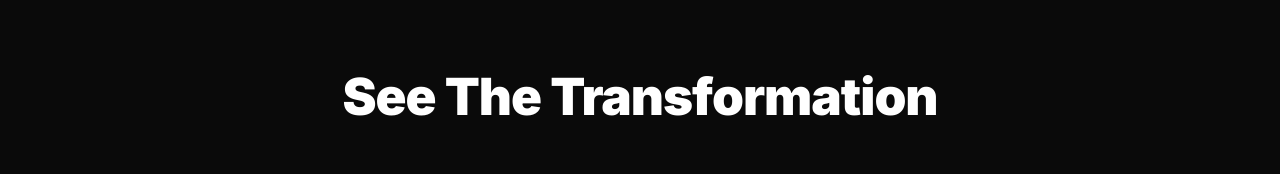
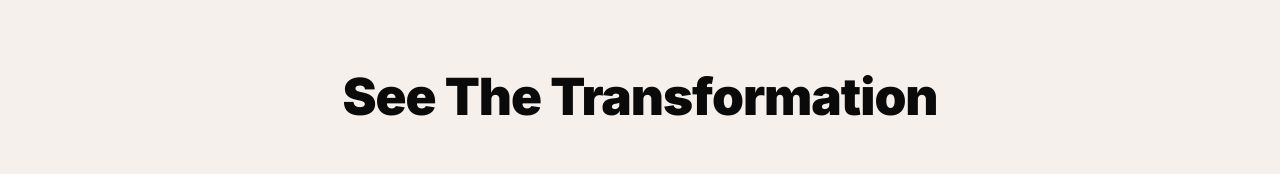
Before and after one commit to digitalsovran-rgb/sovran-landing, a React (Vite) app: page / in a window 1280 px wide. Shown: the part 985-1159 px from the top of the page. Built offline with nearby package versions, Linux system fonts and the light colour scheme.

Commit message:
transformation section cream background

```diff
--- a/src/components/BeforeAfter.tsx
+++ b/src/components/BeforeAfter.tsx
@@ -27,14 +27,14 @@ export default function BeforeAfter() {
   return (
     <section
       ref={sectionRef}
-      style={{ backgroundColor: '#0a0a0a', padding: '100px 0' }}
+      style={{ backgroundColor: '#f5f0eb', padding: '100px 0' }}
     >
       <div className="inner" style={{ textAlign: 'center', marginBottom: '60px' }}>
         <h2
           style={{
             fontSize: 'clamp(32px, 4vw, 52px)',
             fontWeight: 900,
-            color: '#ffffff',
+            color: '#0a0a0a',
             letterSpacing: '-0.02em',
             fontFamily: 'Inter, sans-serif',
           }}
```
